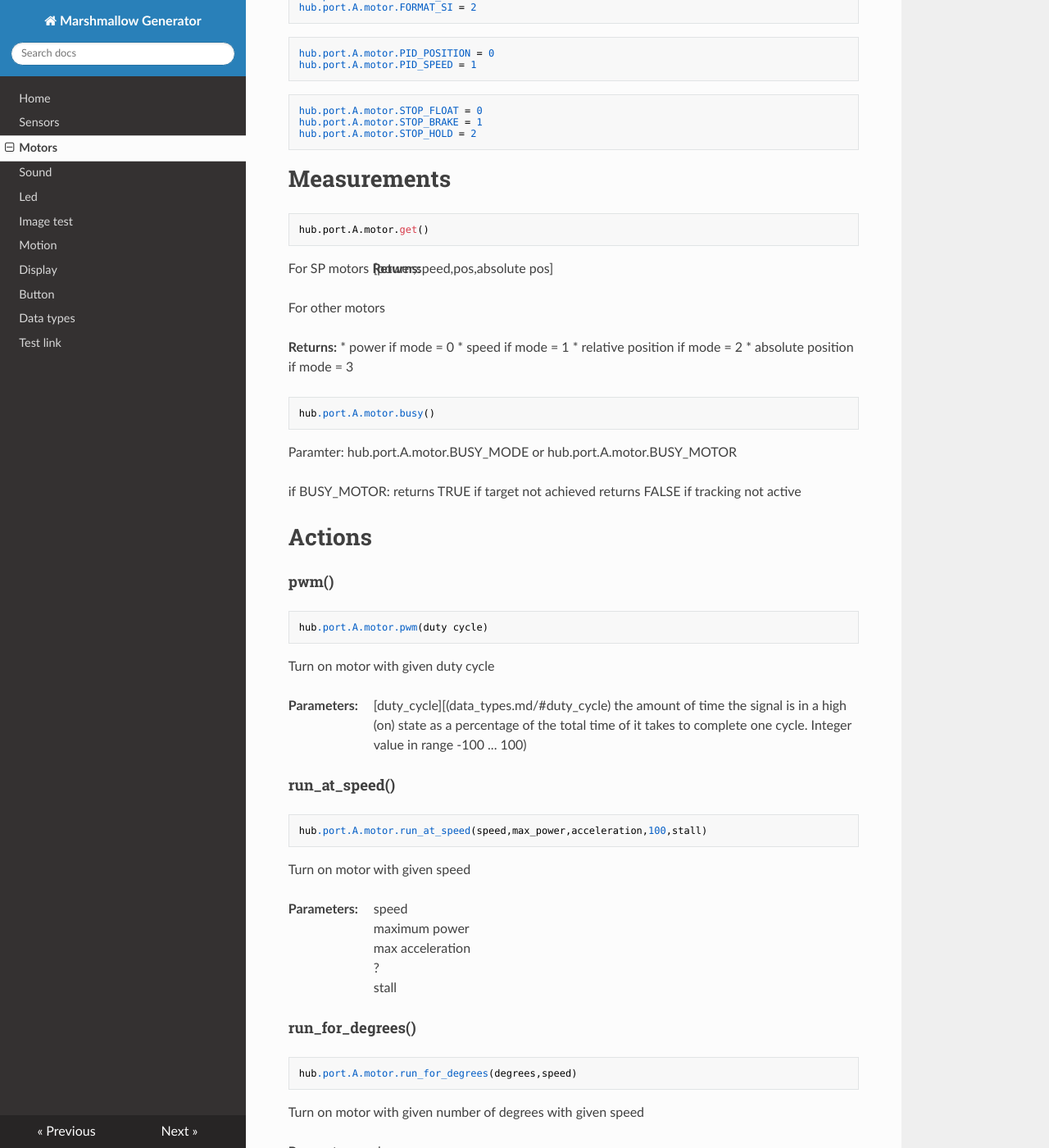
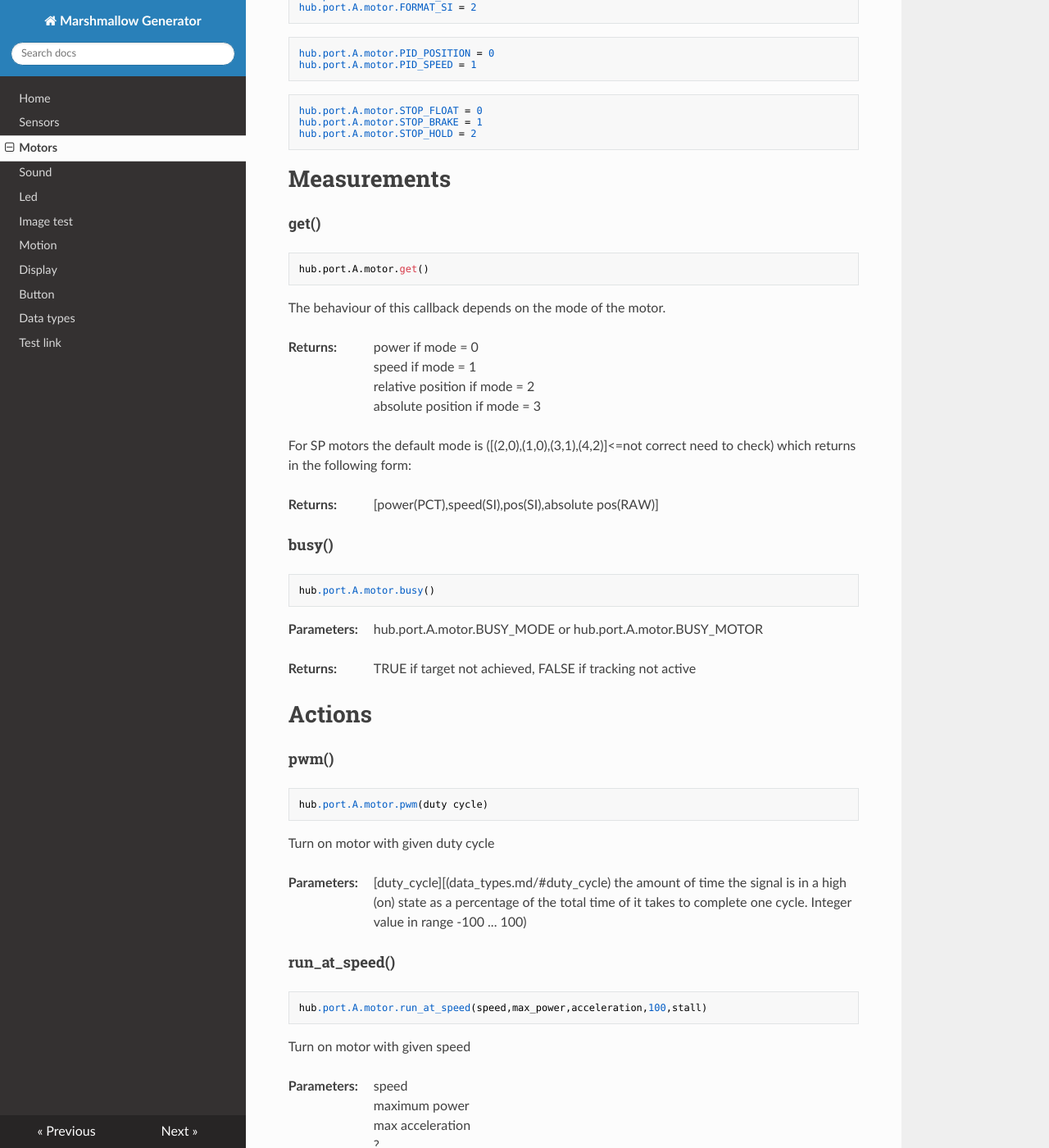
Before and after one commit to NStrijbosch/hub-module-notes, an MkDocs documentation site: the page built from docs/motors.md, in a window 1280 px wide and 1400 px high, scrolled down 339 px. Shown: the whole window at 82% size. Built offline with MkDocs 1.6.1, drawn with Linux system fonts in a browser that asks for light colours; nearby versions of some CDN libraries; some of the changed text lies outside the part shown.

Commit message:
update motors

````diff
--- a/docs/motors.md
+++ b/docs/motors.md
@@ -42,32 +42,41 @@ hub.port.A.motor.STOP_HOLD = 2
 
 # Measurements
 
+## get()
+
 ```
 hub.port.A.motor.get()
 ```
 
-For SP motors
+The behaviour of this callback depends on the mode of the motor.
+
 __Returns:__
 
-* [power,speed,pos,absolute pos]
-
-For other motors
-
-__Returns:__
 *  power if mode = 0
 *  speed if mode = 1
 *  relative position if mode = 2
 *  absolute position if mode = 3
 
+For SP motors the default mode is ([(2,0),(1,0),(3,1),(4,2)]<=not correct need to check)
+which returns in the following form:
+
+__Returns:__
+
+*  [power(PCT),speed(SI),pos(SI),absolute pos(RAW)]
+
+## busy()
+
 ```
 hub.port.A.motor.busy()
 ```
-Paramter:
-hub.port.A.motor.BUSY_MODE or hub.port.A.motor.BUSY_MOTOR
 
-if BUSY_MOTOR:
-returns TRUE if target not achieved
-returns FALSE if tracking not active
+__Parameters:__
+
+*  hub.port.A.motor.BUSY_MODE or hub.port.A.motor.BUSY_MOTOR
+
+__Returns:__
+
+*  TRUE if target not achieved, FALSE if tracking not active
 
 # Actions
 
@@ -116,15 +125,19 @@ __Parameters:__
 hub.port.A.motor.run_to_position(position,speed,acceleration?,stop action)
 ```
 
-Turn motor to given _absolute?_ position with given speed
+Turn motor to given relative position with given speed.
 
-stop action: float=0,  brake=1, hold =2
+> Position is the relative position since STARTING the hub. Best practice is to preset the position to the absolute position at the start of a program.
+
+TODO: stop action: float=0,  brake=1, hold =2
 
 __Parameters:__
 
-*  position _absolute?_ position
-
-> Test if this is absolute position. What does this mean for technic motors?
+*  relative position
+*  speed
+*  accelaration
+*  deceleration
+*  stop action
 
 ## run_for_time()
 
@@ -153,7 +166,7 @@ Brake at current position
 
 > test what this means with respect to hold at current position
 
-## Hold
+## hold()
 
 ```
 hub.port.A.motor.hold()
@@ -162,23 +175,56 @@ Hold at motor current position
 
 # Settings
 
+## pair()
+
 ```
 hub.port.A.motor.pair(motor)
 ```
-parameters: hub.port.X.motor
+
+__Parameters:__
+
+*  motor to pair, e.g. hub.port.A.motor
+
+## pid()
 
 ```
 hub.port.A.motor.pid(p,i,d)
 ```
+set controller gains of PID.
+
+> Does not seems to work
+
+__paramters:__
+
+*  p: proportional gain
+*  i: integral gain
+*  d: derivative gain
+
+## preset()
 
 ```
-hub.port.A.motor.preset(hub.port.A.motor.FORMAT_X)
+hub.port.A.motor.preset(position)
 ```
+Preset the relative position
+
+__paramters:__
+
+*  position: the position you want to be zero? -> TODO: formulation
+
+## mode
+
+```
+hub.port.A.motor.mode(mode)
+```
+Set mode of the motor. This only affects result of get() callback
+
+__parameters:__
+
+*  mode: either a single mode (0,1,2,...) or array of modes ([(mode_1,format),(mode_2,format),(3,4)])
+
+
+## default()
 
 ```
 hub.port.A.motor.default()
 ```
-
-```
-hub.port.A.motor.mode(mode)
-```
````
